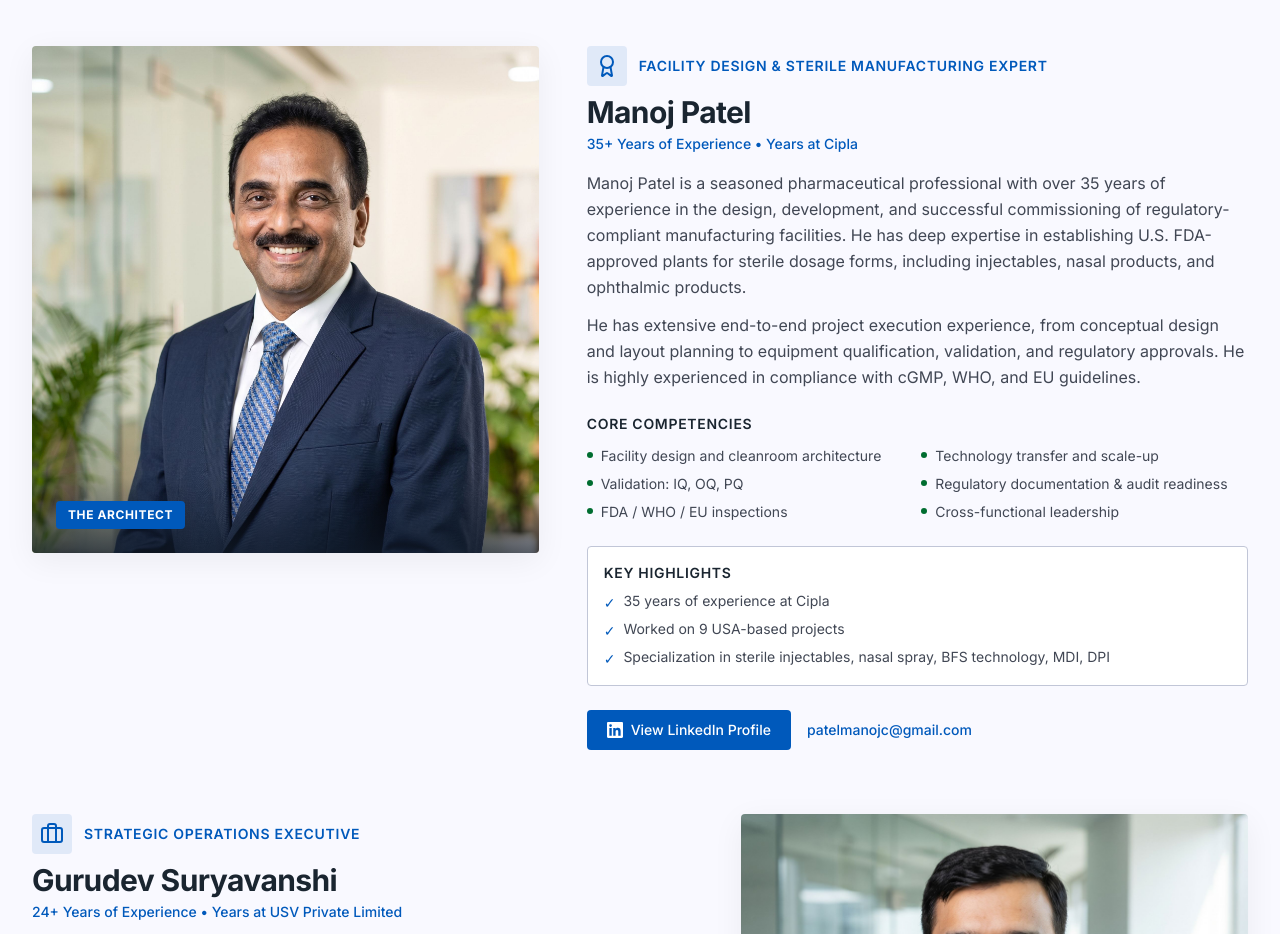
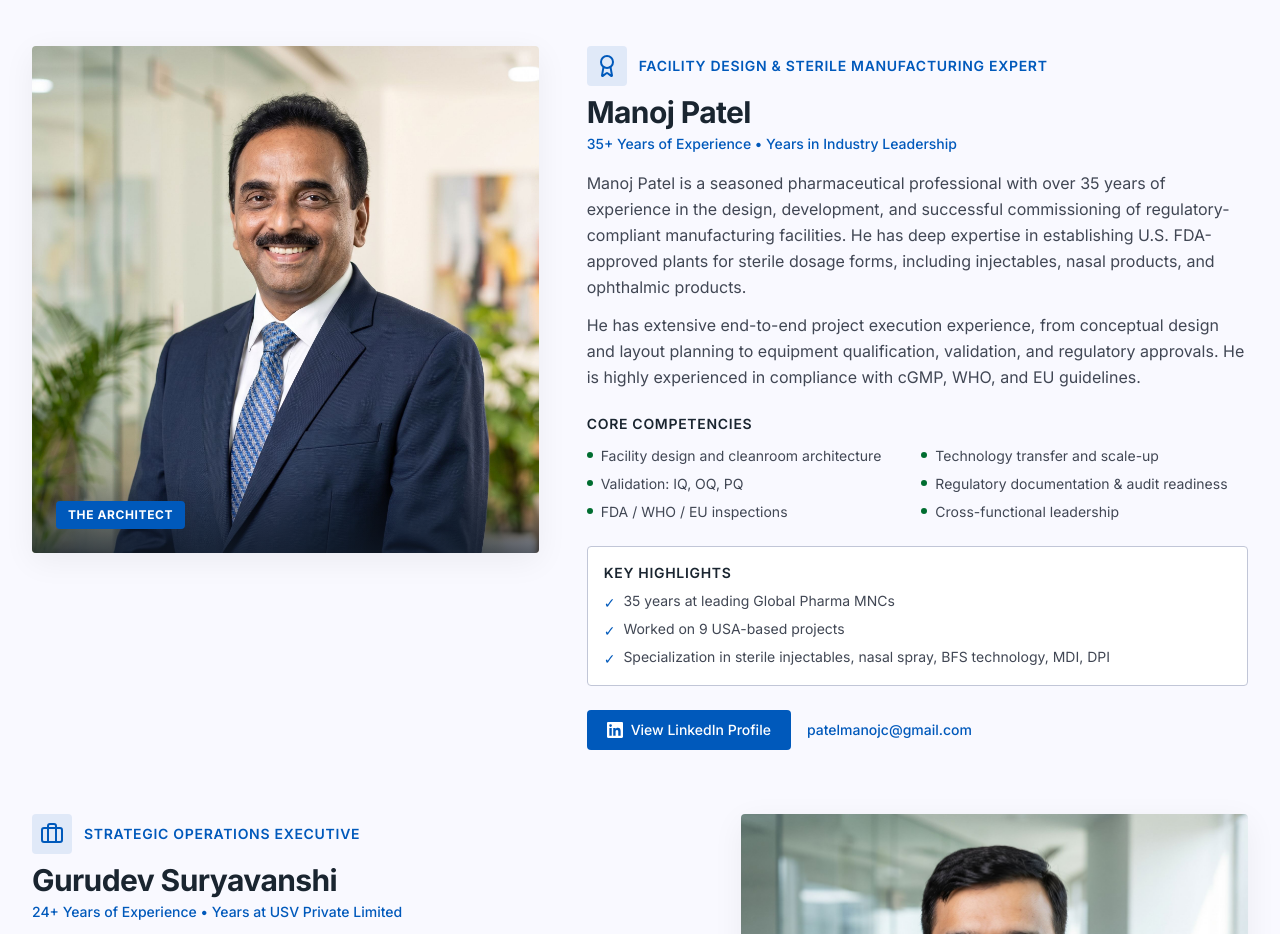
Before and after one commit to abdurrahmanshkh/alvertech-solutions, a Next.js app: page /about in a window 1280 px wide. Shown: the part 1280-2214 px from the top of the page. Built offline with nearby package versions, Linux system fonts and the light colour scheme.

Commit message:
removed cipla mention from Manoj Patels profile

```diff
--- a/src/app/about/client.tsx
+++ b/src/app/about/client.tsx
@@ -20,7 +20,7 @@ const founders = [
     title: "The Architect",
     role: "Facility Design & Sterile Manufacturing Expert",
     years: "35+",
-    yearsLabel: "Years at Cipla",
+    yearsLabel: "Years in Industry Leadership",
     icon: Building2Icon,
     image: "/manoj.jpg",
     linkedin: "https://www.linkedin.com/in/manoj-patel-885a3b61/",
@@ -38,7 +38,7 @@ const founders = [
       "Cross-functional leadership",
     ],
     highlights: [
-      "35 years of experience at Cipla",
+      "35 years at leading Global Pharma MNCs",
       "Worked on 9 USA-based projects",
       "Specialization in sterile injectables, nasal spray, BFS technology, MDI, DPI",
     ],
```
Also changed, not shown: 1 other file (tests, documents, lock files or other folders).
